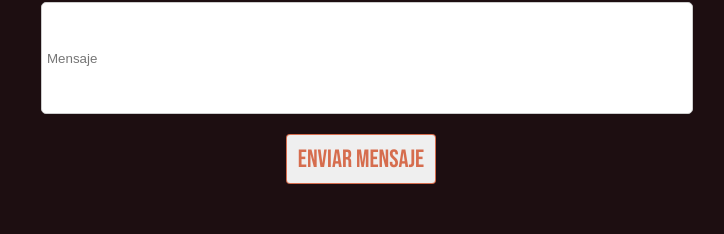
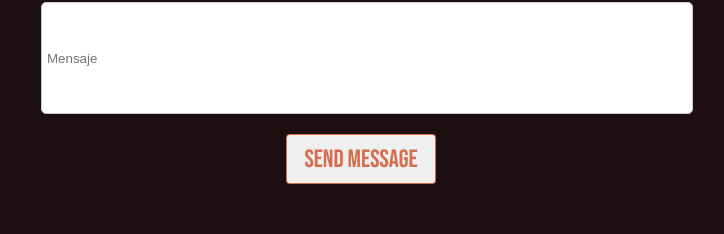
Before and after one commit to cristiangaby112/Portfolio_V2, a React (Create React App) app: page / in a window 1280 px wide. Shown: the part 3522-3756 px from the top of the page, without its empty margins (279-1003 px from the left). Built offline with nearby package versions, Linux system fonts and the light colour scheme.

Commit message:
Enviar Mensaje cambio de idioma

```diff
--- a/src/components/Formulario/Formulario.jsx
+++ b/src/components/Formulario/Formulario.jsx
@@ -3,8 +3,10 @@ import { useForm, ValidationError } from "@formspree/react";
 import s from "./Formulario.module.css";
 // import { toast, ToastContainer } from "react-toastify";
 import "react-toastify/dist/ReactToastify.css";
+import { useTranslation } from "react-i18next";
 
 const Formulario = () => {
+  const {t} = useTranslation("translation");
   const [state, handleSubmit] = useForm("xeqnrzqw");
   const id = "message";
   // const mensaje = () => {
@@ -77,7 +79,7 @@ const Formulario = () => {
         />
       </div>
       <button type="submit" disabled={state.submitting} className={s.button}>
-        Enviar Mensaje
+        {t('Enviar_Mensaje')}
       </button>
       {/* <ToastContainer /> */}
     </form>
--- a/src/i18next/translations/en/translation.json
+++ b/src/i18next/translations/en/translation.json
@@ -21,7 +21,8 @@
     "Codigo": "Code"
   },
   "Titulos": "Titles",
-  "Contactame": "Contact me"
+  "Contactame": "Contact me",
+  "Enviar_Mensaje": "Send Message"
 
 
 }
--- a/src/i18next/translations/es/translation.json
+++ b/src/i18next/translations/es/translation.json
@@ -21,5 +21,6 @@
     "Codigo": "Codigo"
   },
   "Titulos": "Titulos",
-  "Contactame": "Contactame"
+  "Contactame": "Contactame",
+  "Enviar_Mensaje": "Enviar Mensaje"
 }
```
